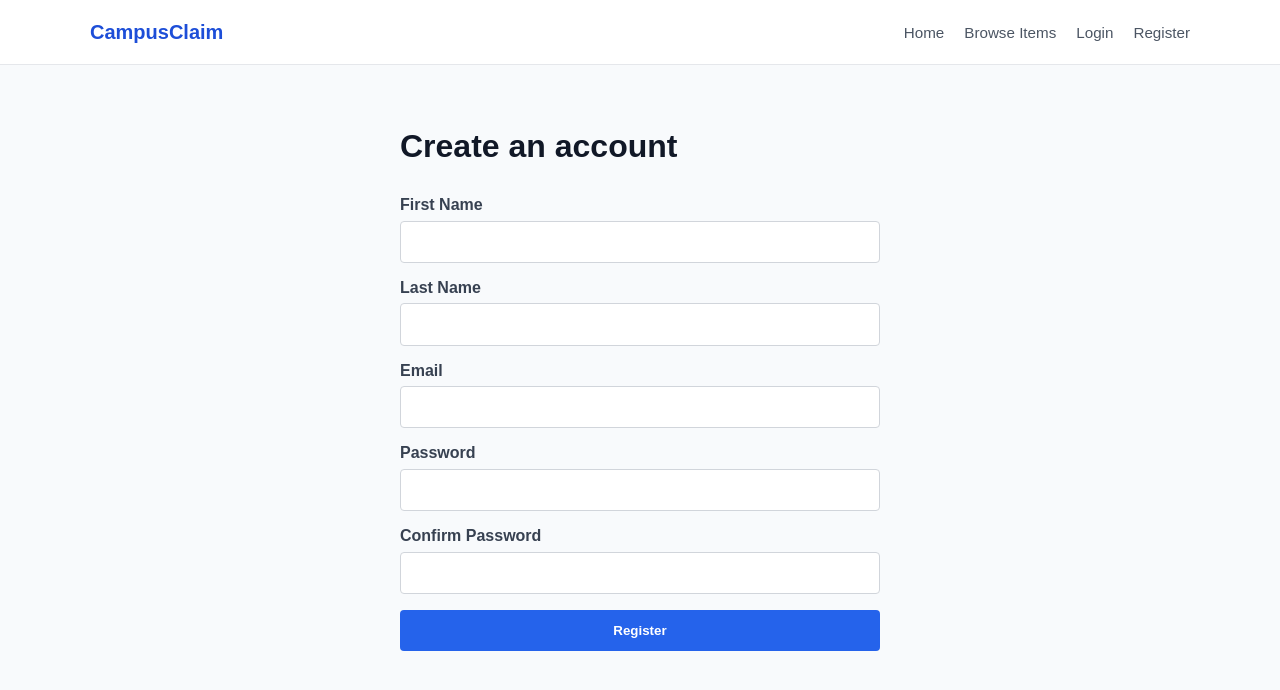
After one commit to NaShaylaM4/CampusClaim, a Flask app: page /register in a window 1280 px wide. The commit adds this page. Shown: the top 690 px of the page. Run offline with Flask 3, Linux system fonts and the light colour scheme.

Commit message:
Add user registration and authentication

```diff
--- a/app.py
+++ b/app.py
@@ -1,6 +1,21 @@
-from flask import Flask, render_template
+import sqlite3
+from pathlib import Path
+
+from flask import Flask, flash, redirect, render_template, request, session, url_for
+from werkzeug.security import check_password_hash, generate_password_hash
 
 app = Flask(__name__)
+app.secret_key = 'campusclaim-development-secret-key'
+# Move the secret key to an environment variable before deployment.
+
+DATABASE_PATH = Path(__file__).resolve().parent / 'database' / 'campusclaim.db'
+
+
+def get_db_connection():
+    connection = sqlite3.connect(DATABASE_PATH)
+    connection.row_factory = sqlite3.Row
+    connection.execute("PRAGMA foreign_keys = ON")
+    return connection
 
 
 @app.route('/')
@@ -8,5 +23,91 @@ def index():
     return render_template('index.html')
 
 
+@app.route('/register', methods=['GET', 'POST'])
+def register():
+    if request.method == 'POST':
+        first_name = request.form.get('first_name', '').strip()
+        last_name = request.form.get('last_name', '').strip()
+        email = request.form.get('email', '').strip().lower()
+        password = request.form.get('password', '')
+        confirm_password = request.form.get('confirm_password', '')
+
+        if not all([first_name, last_name, email, password, confirm_password]):
+            flash('Please complete all required fields.', 'error')
+            return render_template('register.html')
+
+        if password != confirm_password:
+            flash('Passwords do not match.', 'error')
+            return render_template('register.html')
+
+        connection = get_db_connection()
+        try:
+            existing_user = connection.execute(
+                'SELECT user_id FROM users WHERE email = ?', (email,)
+            ).fetchone()
+            if existing_user:
+                flash('That email address is already registered.', 'error')
+                return render_template('register.html')
+
+            connection.execute(
+                """
+                INSERT INTO users (first_name, last_name, email, password_hash)
+                VALUES (?, ?, ?, ?)
+                """,
+                (first_name, last_name, email, generate_password_hash(password)),
+            )
+            connection.commit()
+        finally:
+            connection.close()
+
+        flash('Registration successful. Please log in.', 'success')
+        return redirect(url_for('login'))
+
+    return render_template('register.html')
+
+
+@app.route('/login', methods=['GET', 'POST'])
+def login():
+    if request.method == 'POST':
+        email = request.form.get('email', '').strip().lower()
+        password = request.form.get('password', '')
+
+        connection = get_db_connection()
+        try:
+            user = connection.execute(
+                'SELECT user_id, first_name, password_hash FROM users WHERE email = ?',
+                (email,),
+            ).fetchone()
+        finally:
+            connection.close()
+
+        if user is None or not check_password_hash(user['password_hash'], password):
+            flash('Invalid email or password.', 'error')
+            return render_template('login.html')
+
+        session['user_id'] = user['user_id']
+        session['first_name'] = user['first_name']
+        session['logged_in'] = True
+        return redirect(url_for('dashboard'))
+
+    return render_template('login.html')
+
+
+@app.route('/logout')
+def logout():
+    session.clear()
+    flash('You have been logged out.', 'success')
+    return redirect(url_for('index'))
+
+
+@app.route('/dashboard')
+def dashboard():
+    if not session.get('logged_in'):
+        flash('Please log in to access your dashboard.', 'error')
+        return redirect(url_for('login'))
+
+    return render_template('dashboard.html', first_name=session['first_name'])
+
+
 if __name__ == '__main__':
     app.run(debug=True)
--- a/static/css/style.css
+++ b/static/css/style.css
@@ -46,6 +46,61 @@ body {
 .nav-links a:hover,
 .nav-links a:focus {
     color: #1d4ed8;
+}
+
+.flash-messages {
+    width: min(1100px, calc(100% - 2rem));
+    margin: 1.5rem auto 0;
+}
+
+.flash {
+    margin: 0;
+    padding: 0.75rem 1rem;
+    border-radius: 4px;
+}
+
+.flash-success {
+    color: #166534;
+    background: #dcfce7;
+}
+
+.flash-error {
+    color: #991b1b;
+    background: #fee2e2;
+}
+
+.form-page {
+    width: min(480px, calc(100% - 2rem));
+    margin: 4rem auto;
+}
+
+.form-page h1 {
+    font-size: 2rem;
+}
+
+.form {
+    display: grid;
+    gap: 1rem;
+    margin-top: 2rem;
+}
+
+.form label {
+    display: grid;
+    gap: 0.4rem;
+    color: #374151;
+    font-weight: 600;
+}
+
+.form input {
+    padding: 0.7rem;
+    border: 1px solid #d1d5db;
+    border-radius: 4px;
+    font: inherit;
+}
+
+.dashboard-page {
+    width: min(1100px, calc(100% - 2rem));
+    margin: 4rem auto;
 }
 
 .hero {
--- a/templates/base.html
+++ b/templates/base.html
@@ -11,15 +11,30 @@
         <nav class="navbar" aria-label="Main navigation">
             <a class="brand" href="#">CampusClaim</a>
             <div class="nav-links">
-                <a href="#">Home</a>
+                <a href="{{ url_for('index') }}">Home</a>
                 <a href="#">Browse Items</a>
-                <a href="#">Login</a>
-                <a href="#">Register</a>
+                {% if session.get('logged_in') %}
+                    <a href="#">Report Item</a>
+                    <a href="{{ url_for('dashboard') }}">Dashboard</a>
+                    <a href="{{ url_for('logout') }}">Logout</a>
+                {% else %}
+                    <a href="{{ url_for('login') }}">Login</a>
+                    <a href="{{ url_for('register') }}">Register</a>
+                {% endif %}
             </div>
         </nav>
     </header>
 
     <main>
+        {% with messages = get_flashed_messages(with_categories=true) %}
+            {% if messages %}
+                <div class="flash-messages">
+                    {% for category, message in messages %}
+                        <p class="flash flash-{{ category }}">{{ message }}</p>
+                    {% endfor %}
+                </div>
+            {% endif %}
+        {% endwith %}
         {% block content %}{% endblock %}
     </main>
 
--- /dev/null
+++ b/templates/register.html
@@ -0,0 +1,32 @@
+{% extends 'base.html' %}
+
+{% block title %}Register | CampusClaim{% endblock %}
+
+{% block content %}
+<section class="form-page">
+    <h1>Create an account</h1>
+    <form class="form" method="post">
+        <label>
+            First Name
+            <input type="text" name="first_name" required value="{{ request.form.get('first_name', '') }}">
+        </label>
+        <label>
+            Last Name
+            <input type="text" name="last_name" required value="{{ request.form.get('last_name', '') }}">
+        </label>
+        <label>
+            Email
+            <input type="email" name="email" required value="{{ request.form.get('email', '') }}">
+        </label>
+        <label>
+            Password
+            <input type="password" name="password" required>
+        </label>
+        <label>
+            Confirm Password
+            <input type="password" name="confirm_password" required>
+        </label>
+        <button class="button button-primary" type="submit">Register</button>
+    </form>
+</section>
+{% endblock %}
```
Also changed, not shown: templates/dashboard.html (added, +9 -0 lines), templates/login.html (added, +20 -0 lines).
